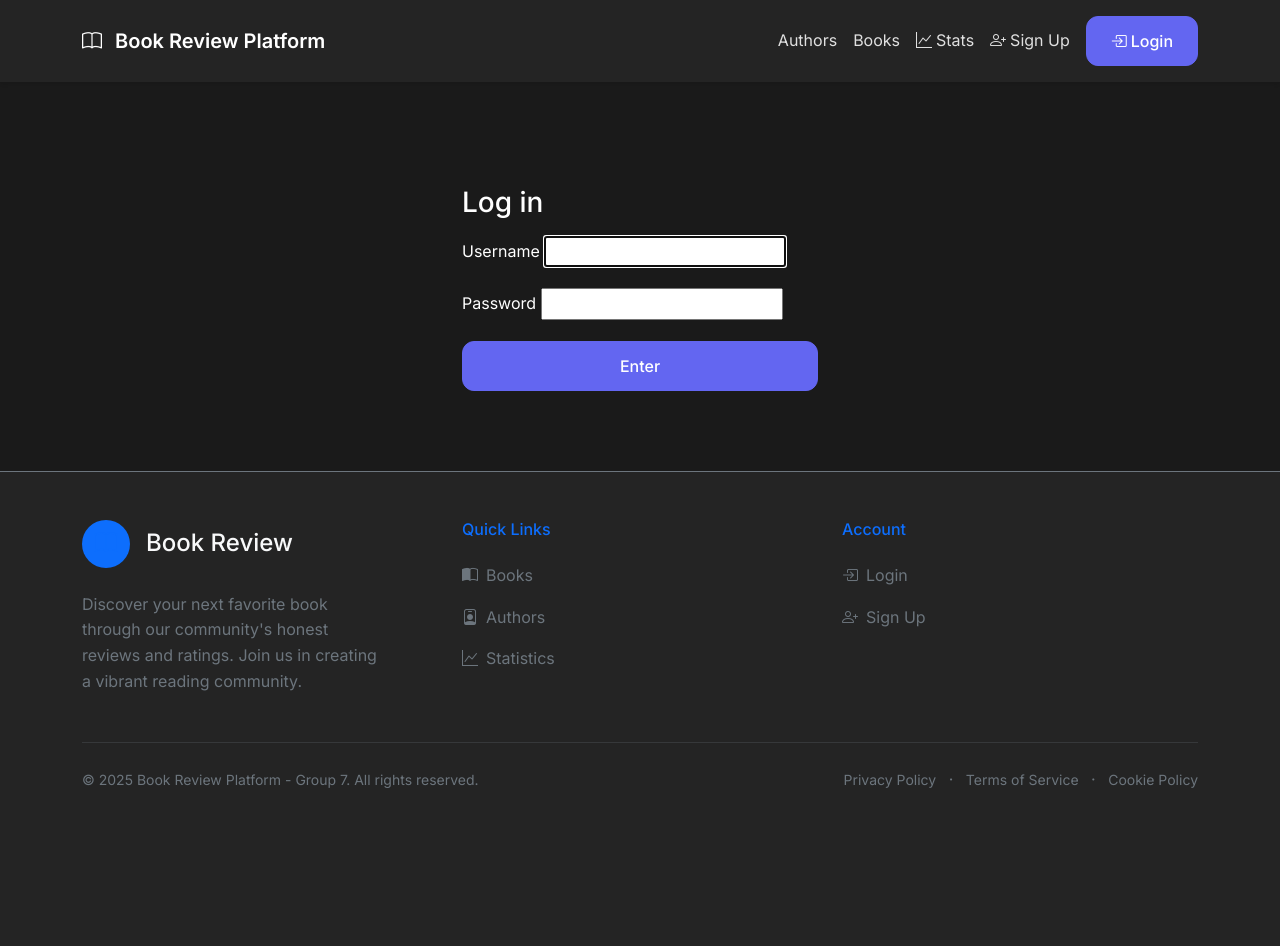
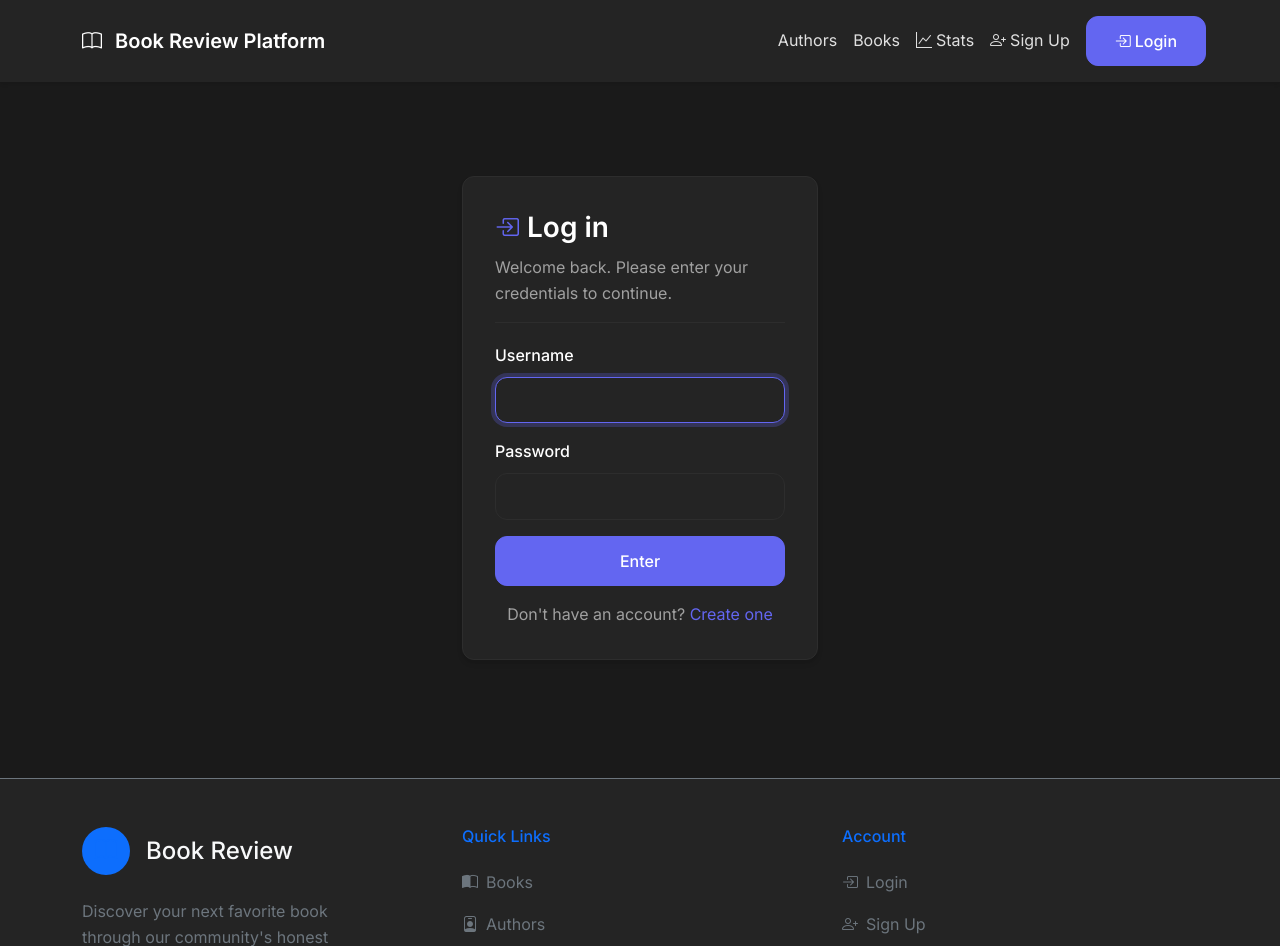
Before and after one commit to AlbertoZuiga/software-architecture-group-7, a Django app: page /accounts/login/ in a window 1280 px wide. Shown: the top 946 px of the page. Before the commit the page ends 788 px from the top, so only its background shows below. Run offline with Django 5.2, Linux system fonts and the light colour scheme.

Commit message:
style: enhance login and signup pages with improved layout, accessibility, and user experience

```diff
--- a/apps/common/templates/auth/login.html
+++ b/apps/common/templates/auth/login.html
@@ -1,24 +1,98 @@
 {% extends 'base.html' %}
 {% block title %}Login{% endblock %}
+
 {% block content %}
-<div class="row justify-content-center mt-5">
-  <div class="col-md-4">
-    <h3 class="mb-3">Log in</h3>
-    <form method="post">
+<style>
+  .auth-wrapper { min-height: 70vh; }
+  .auth-card {
+    background: var(--bg-secondary);
+    border: 1px solid var(--bg-accent);
+    border-radius: var(--border-radius);
+    box-shadow: var(--shadow);
+    padding: 2rem;
+  }
+  .auth-title { font-weight: 600; }
+  .auth-subtle { color: var(--text-muted); }
+  .form-footer-link { display: block; text-align: center; margin-top: 1rem; }
+  .brand-accent { color: var(--primary-color); }
+  .input-hint { color: var(--text-muted); font-size: .9rem; }
+  .divider { height: 1px; background: var(--bg-accent); margin: 1rem 0 1.25rem; }
+  .header-icon { font-size: 1.5rem; margin-right: .5rem; color: var(--primary-color); }
+  .btn-primary { width: 100%; }
+  .alert-danger { border-radius: var(--border-radius); }
+  label.form-label { font-weight: 500; }
+  /* Style native inputs like .form-control */
+  .auth-card input[type="text"],
+  .auth-card input[type="password"],
+  .auth-card input[type="email"],
+  .auth-card input[type="search"],
+  .auth-card select,
+  .auth-card textarea {
+    display: block;
+    width: 100%;
+    padding: 0.6rem 0.75rem;
+    background-color: var(--bg-secondary);
+    border: 1px solid var(--bg-accent);
+    color: var(--text-primary);
+    border-radius: var(--border-radius);
+  }
+  .auth-card input:focus,
+  .auth-card select:focus,
+  .auth-card textarea:focus {
+    outline: none;
+    border-color: var(--primary-color);
+    box-shadow: 0 0 0 0.25rem rgba(99, 102, 241, 0.25);
+  }
+</style>
+
+<div class="row justify-content-center align-items-center auth-wrapper">
+  <div class="col-12 col-md-8 col-lg-5 col-xl-4">
+    <div class="auth-card">
+      <div class="d-flex align-items-center mb-2">
+        <i class="bi bi-box-arrow-in-right header-icon"></i>
+        <h3 class="auth-title mb-0">Log in</h3>
+      </div>
+      <p class="auth-subtle mb-3">Welcome back. Please enter your credentials to continue.</p>
+      <div class="divider"></div>
+      <form method="post" novalidate>
         {% csrf_token %}
-      {{ form.non_field_errors }}
+        {% if form.non_field_errors %}
+          <div class="alert alert-danger py-2">
+            {{ form.non_field_errors|join:', ' }}
+          </div>
+        {% endif %}
+
         <div class="mb-3">
           <label class="form-label" for="id_username">Username</label>
           {{ form.username }}
-        {% if form.username.errors %}<div class="text-danger small">{{ form.username.errors.0 }}</div>{% endif %}
+          {% if form.username.help_text %}
+            <div class="input-hint">{{ form.username.help_text }}</div>
+          {% endif %}
+          {% if form.username.errors %}
+            <div class="text-danger small">{{ form.username.errors.0 }}</div>
+          {% endif %}
         </div>
+
         <div class="mb-3">
           <label class="form-label" for="id_password">Password</label>
           {{ form.password }}
-        {% if form.password.errors %}<div class="text-danger small">{{ form.password.errors.0 }}</div>{% endif %}
+          {% if form.password.help_text %}
+            <div class="input-hint">{{ form.password.help_text }}</div>
+          {% endif %}
+          {% if form.password.errors %}
+            <div class="text-danger small">{{ form.password.errors.0 }}</div>
+          {% endif %}
         </div>
-      <button class="btn btn-primary w-100" type="submit">Enter</button>
+
+        <button class="btn btn-primary" type="submit">Enter</button>
       </form>
+
+      <div class="form-footer-link">
+        <span class="auth-subtle">Don't have an account?</span>
+        <a href="{% url 'signup' %}" class="brand-accent">Create one</a>
       </div>
     </div>
+  </div>
+
+</div>
 {% endblock %}
```
Also changed, not shown: apps/common/templates/auth/signup.html (+78 -7 lines). Lines whose indentation alone changed are shown as unchanged.
